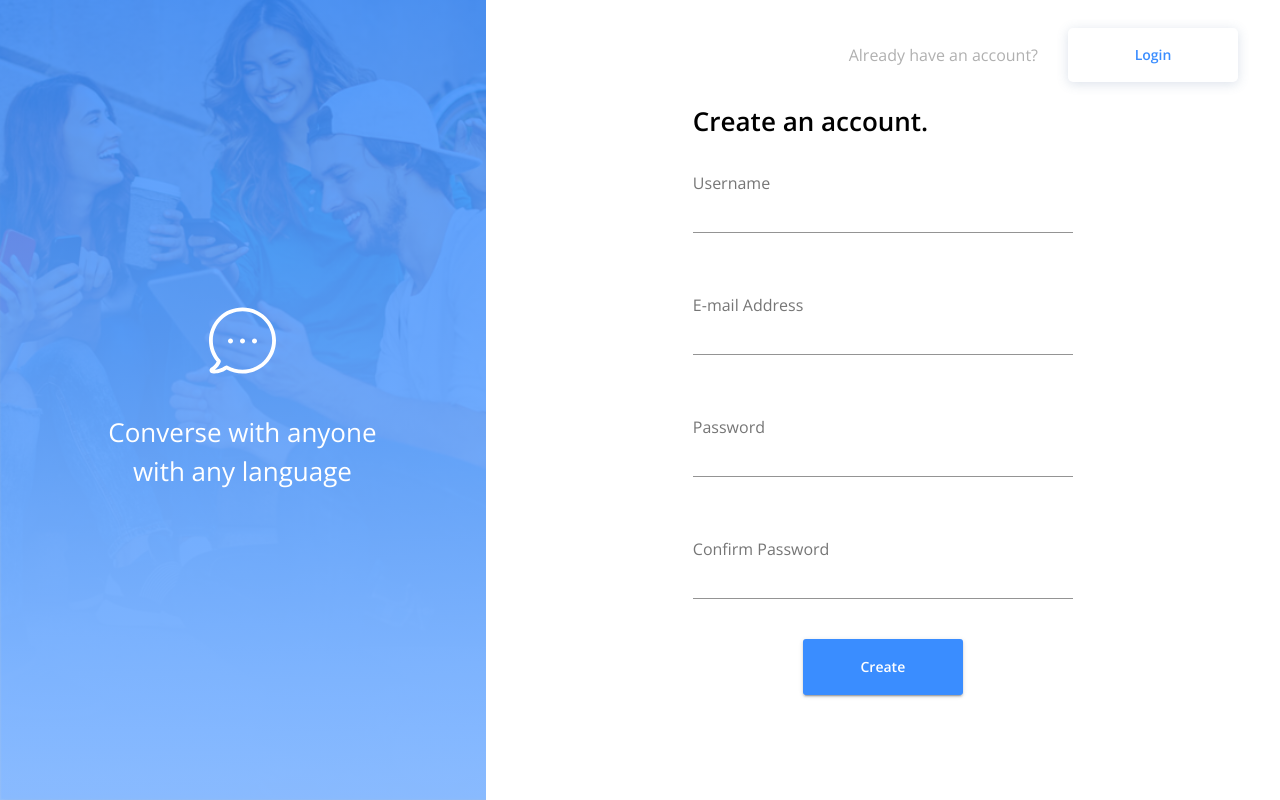
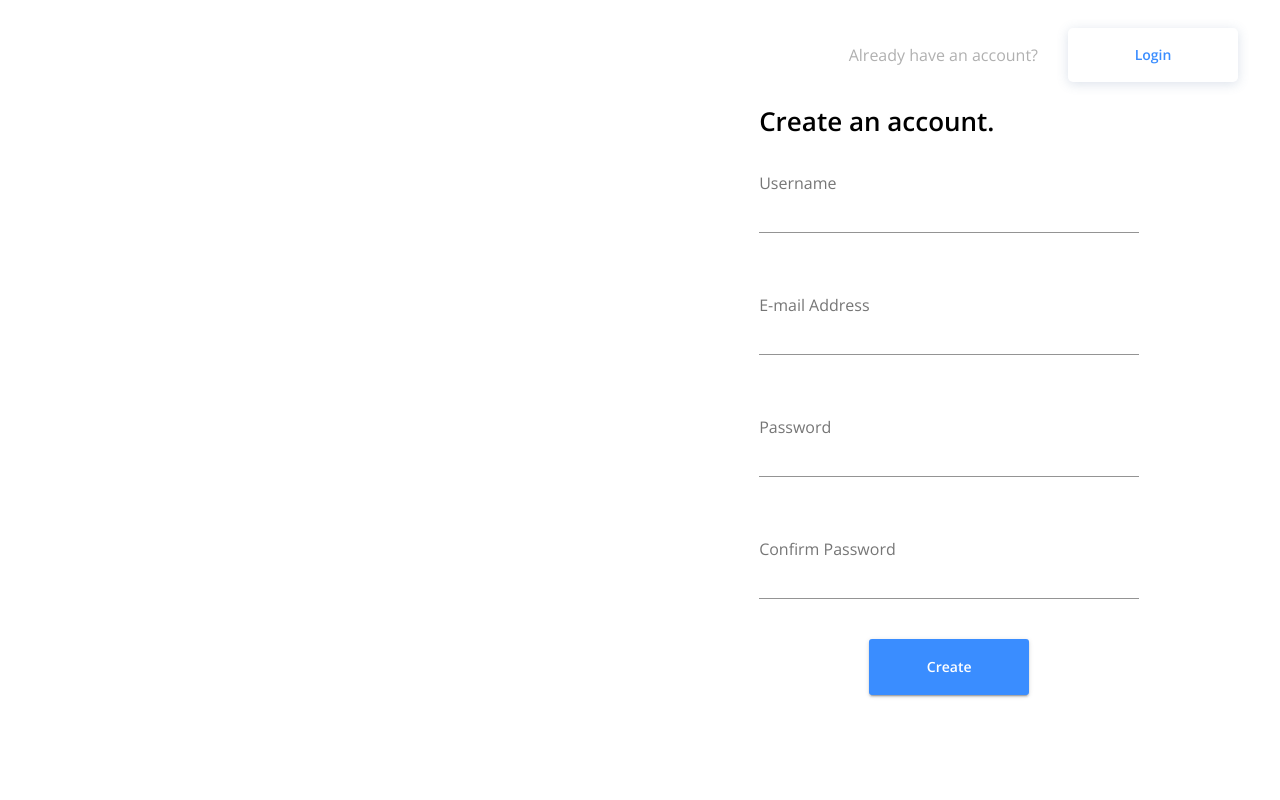
Before and after one commit to iferraro/524561, a React (Create React App) app in the folder client/: page /register in a window 1280 px wide. Built offline with nearby package versions, Linux system fonts and the light colour scheme; no server answers.

Commit message:
Removed WhiteButton component, put it in TopLinePrompt

```diff
--- a/client/src/components/SignUpLogIn/ThreeFriends.js
+++ b/client/src/components/SignUpLogIn/ThreeFriends.js
@@ -7,9 +7,11 @@
 const useStyles = makeStyles(() => ({
   root: {
     position: "relative",
-    width: "calc((425 * 100vh)/700)",
-    height: "100vh",
+    width: "100%",
+    // width: "calc((425 * 100%)/700)",
+    height: "100%",
     padding: 0,
+    backgroundColor: "magenta"
   },
   rootSmall: {
     position: "relative",
--- a/client/src/components/SignUpLogIn/TopLinePrompt.js
+++ b/client/src/components/SignUpLogIn/TopLinePrompt.js
@@ -1,6 +1,5 @@
 import React from "react";
-import { Box, Typography, Link } from "@material-ui/core";
-import WhiteButton from "./WhiteButton";
+import { Box, Button, Typography, Link } from "@material-ui/core";
 import { makeStyles } from "@material-ui/core/styles";
 
 const useStyles = makeStyles(() => ({
@@ -20,6 +19,26 @@
     width: "inherit",
     color: "#B0B0B0",
   },
+  whiteButton: {
+    width: 170,
+    height: 54,
+    marginLeft: 30,
+    color: "#3A8DFF",
+    background: "#FFFFFF",
+    boxShadow: "0px 2px 12px rgba(74, 106, 149, 0.2)",
+    borderRadius: 5,
+    textDecoration: "none",
+  },
+  whiteButtonSmall: {
+    width: 170,
+    height: 54,
+    color: "#3A8DFF",
+    background: "#FFFFFF",
+    boxShadow: "0px 2px 12px rgba(74, 106, 149, 0.2)",
+    borderRadius: 5,
+    marginLeft: 0,
+    textDecoration: "none",
+  },
 }));
 
 const TopLinePrompt = ({ question, href, buttonText, smallScreen }) => {
@@ -28,7 +47,13 @@
     <Box className={smallScreen ? classes.rootSmall : classes.root}>
       <Typography>{question}</Typography>
       <Link href={href} underline="none">
-        <WhiteButton text={buttonText} smallScreen={smallScreen} />
+        <Button
+          className={
+            smallScreen ? classes.whiteButtonSmall : classes.whiteButton
+          }
+        >
+          {buttonText}
+        </Button>
       </Link>
     </Box>
   );
--- a/client/src/components/SignUpLogIn/WhiteButton.js
+++ /dev/null
@@ -1,37 +0,0 @@
-import React from "react";
-import { Button } from "@material-ui/core";
-import { makeStyles } from "@material-ui/core/styles";
-
-const useStyles = makeStyles(() => ({
-  root: {
-    width: 170,
-    height: 54,
-    marginLeft: 30,
-    color: "#3A8DFF",
-    background: "#FFFFFF",
-    boxShadow: "0px 2px 12px rgba(74, 106, 149, 0.2)",
-    borderRadius: 5,
-    textDecoration: "none",
-  },
-  rootSmall: {
-    width: 170,
-    height: 54,
-    color: "#3A8DFF",
-    background: "#FFFFFF",
-    boxShadow: "0px 2px 12px rgba(74, 106, 149, 0.2)",
-    borderRadius: 5,
-    marginLeft: 0,
-    textDecoration: "none",
-  },
-}));
-
-const WhiteButton = ({ text, smallScreen }) => {
-  const classes = useStyles();
-  return (
-    <Button className={smallScreen ? classes.rootSmall : classes.root}>
-      {text}
-    </Button>
-  );
-};
-
-export default WhiteButton;
--- a/client/src/components/SignUpLogIn/index.js
+++ b/client/src/components/SignUpLogIn/index.js
@@ -2,5 +2,4 @@
 export { default as ThreeFriends } from "./ThreeFriends";
 export { default as WelcomeText } from "./WelcomeText";
 export { default as AuthInput } from "./AuthInput";
-export { default as WhiteButton } from "./WhiteButton";
 export { default as BlueButton } from "./BlueButton";
```
Also changed, not shown: client/src/components/SignUpLogIn/Form.js (added).
